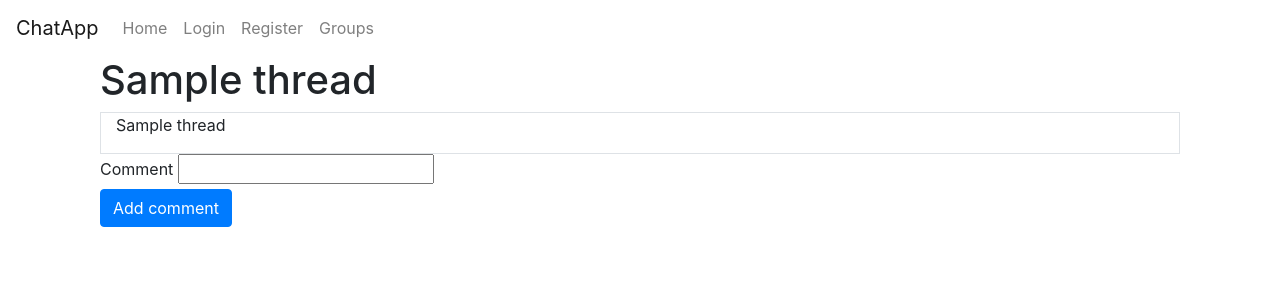
After one commit to LiljaTom/keskustelusovellus, a Flask app: template templates/thread.html in a window 1280 px wide. The commit adds this page. Shown: the top 300 px of the page. Run offline with Flask 3, Linux system fonts and the light colour scheme; the template is opened without the code that fills it: most values are stand-ins (such as "Sample title", 1, 10 or a date in 2020); some libraries are stand-ins or nearby versions.

```diff
--- a/routes.py
+++ b/routes.py
@@ -77,3 +77,8 @@ def createThread(id):
         return render_template("group.html", group=groupById, threads=threads)
 
     return redirect("/")
+
+@app.route("/groups/<int:groupId>/threads/<int:threadId>")
+def getThread(groupId, threadId):
+    threadById = thread.getThreadById(threadId)
+    return render_template("thread.html", thread=threadById)
--- /dev/null
+++ b/templates/thread.html
@@ -0,0 +1,23 @@
+{% extends "base.html" %}
+{% block title %}Thread{% endblock %}
+{% block content%}
+<div class="container">
+    <h1>{{ thread[1] }}</h1>
+
+    <div class=" container border">
+        <p>{{ thread[2] }}</p>
+    </div>
+    <div>
+        <form action="" methods="POST">
+            <div>
+                <label>Comment</label>
+                <input type="text" name="comment"/>
+            </div>
+            {% if error %}
+            <p>Error: {{ error }}</p>
+            {% endif %}
+            <button type="submit" class="btn btn-primary">Add comment</button>
+        </form>
+    </div>
+</div>
+{% endblock %}
```
Also changed, not shown: templates/group.html (+12 -17 lines), thread.py (+6 -1 lines).
